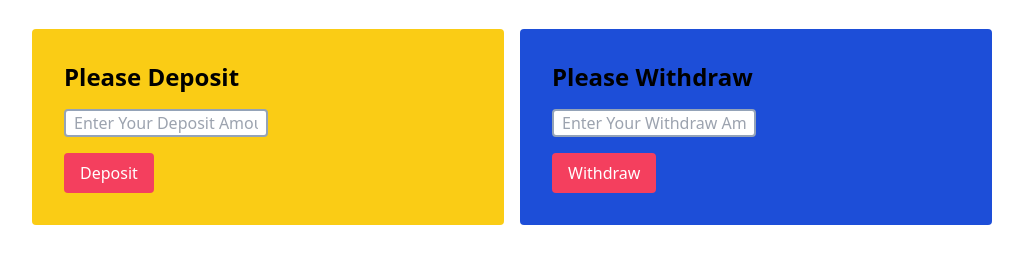
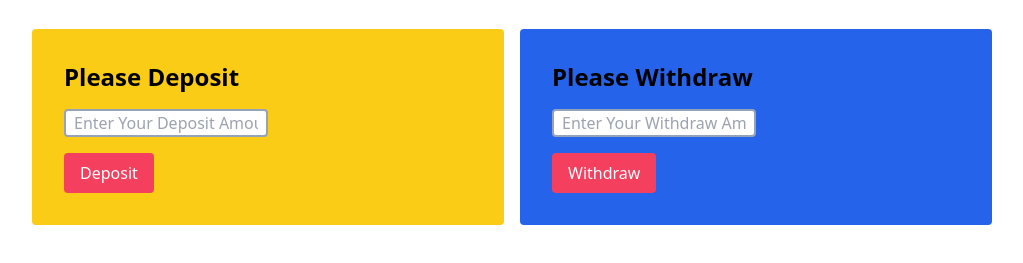
Before and after one commit to ShamimHosen75/easy-bank, a plain HTML site: page banking.html in a window 1280 px wide. Shown: the part 279-542 px from the top of the page, without its empty margins (128-1151 px from the left). Drawn offline with nearby package versions, Linux system fonts and the light colour scheme.

Commit message:
color-added

```diff
--- a/banking.html
+++ b/banking.html
@@ -51,7 +51,7 @@
                         </div>
 
                         <!----------- Withdraw Section Started Here ------------>
-                        <div class="bg-blue-700 p-8 rounded">
+                        <div class="bg-blue-600 p-8 rounded">
                             <h3 class="text-2xl font-semibold pb-4">Please Withdraw</h3>
                                 <div>
                                     <input id="withdraw-input" class="block w-2/4 mb-4 px-2 border-2 border-slate-400 rounded" type="text" placeholder="Enter Your Withdraw Amount">
```
